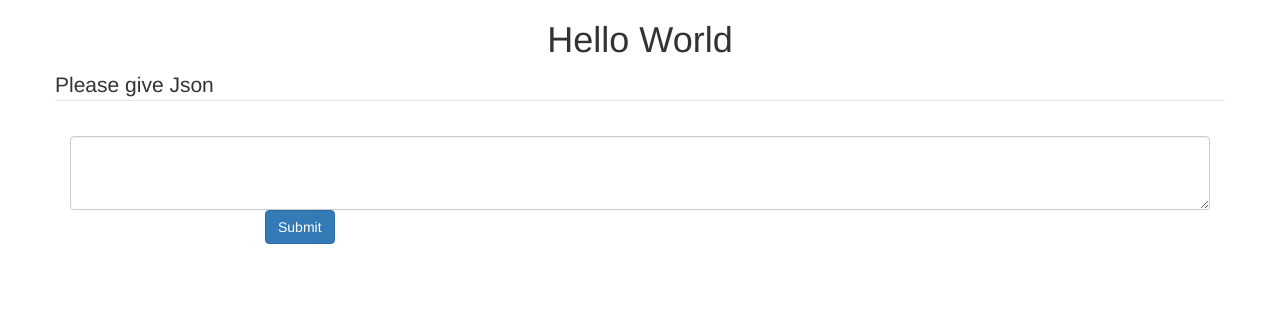
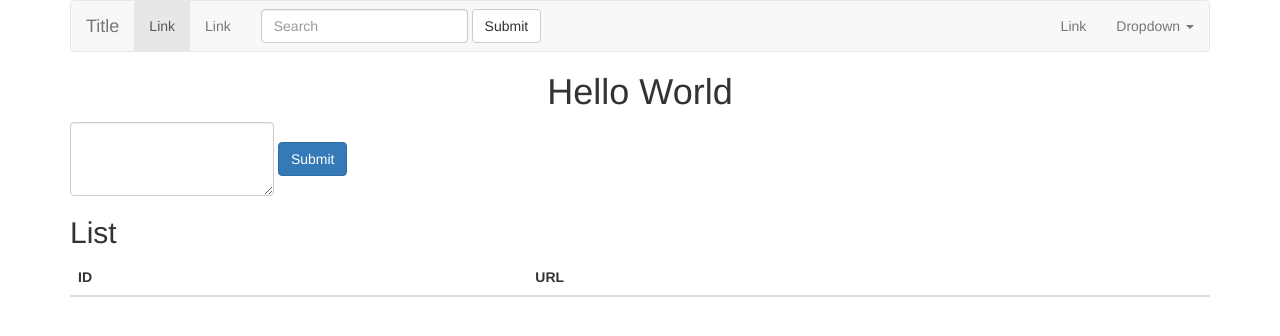
Before and after one commit to pellok/project, a Python web app: template project/modules/admin/templates/home.mako in a window 1280 px wide. Shown: the top 336 px of the page. Run offline with Mako, Linux system fonts and the light colour scheme; the template is opened without the code that fills it, so the values that code supplies are empty; some libraries are stand-ins or nearby versions.

Commit message:
First Page and save data to DB

```diff
--- a/project/models/models.py
+++ b/project/models/MyModel.py
@@ -9,7 +9,7 @@ Base = declarative_base()
 class MyModel(Base):
     __tablename__ = 't_json'
     id = Column(Integer, primary_key=True)
-    name = Column(Text)
-    value = Column(Integer)
+    value = Column(Text)
+    status = Column(Integer)
 
-Index('my_index', MyModel.name, unique=True, mysql_length=255)
+Index('my_index')
--- a/project/modules/admin/__init__.py
+++ b/project/modules/admin/__init__.py
@@ -5,7 +5,7 @@ from . import views
 def includeme(config):
     config.add_route('admin.home', '/')
     config.add_route('admin.createJson', '/createJson')
-    config.add_route('admin.getjson', '/json/{id}')
+    config.add_route('admin.getjson', '/{id}')
 
     config.add_view(
         views.AdminViews, attr='home',
@@ -16,9 +16,11 @@ def includeme(config):
     config.add_view(
         views.AdminViews, attr='createJson',
         route_name='admin.createJson',
+        renderer='templates/home.mako',
     )
 
     config.add_view(
         views.AdminViews, attr='getjson',
         route_name='admin.getjson',
+        renderer='json'
     )
--- a/project/modules/admin/templates/home.mako
+++ b/project/modules/admin/templates/home.mako
@@ -5,9 +5,9 @@
     <meta charset="utf-8">
     <meta http-equiv="X-UA-Compatible" content="IE=edge">
     <meta name="viewport" content="width=device-width, initial-scale=1">
-    <title>Json Tools</title>
+    <title>${ title }</title>
     <!-- Bootstrap CSS -->
-    <link href="//netdna.bootstrapcdn.com/bootstrap/3.2.0/css/bootstrap.min.css" rel="stylesheet">
+    <link href="https://netdna.bootstrapcdn.com/bootstrap/3.2.0/css/bootstrap.min.css" rel="stylesheet">
     <!-- HTML5 Shim and Respond.js IE8 support of HTML5 elements and media queries -->
     <!-- WARNING: Respond.js doesn't work if you view the page via file:// -->
     <!--[if lt IE 9]>
@@ -18,23 +18,78 @@
 
 <body>
     <div class="container">
+        <nav class="navbar navbar-default" role="navigation">
+            <!-- Brand and toggle get grouped for better mobile display -->
+            <div class="navbar-header">
+                <button type="button" class="navbar-toggle" data-toggle="collapse" data-target=".navbar-ex1-collapse">
+                    <span class="sr-only">Toggle navigation</span>
+                    <span class="icon-bar"></span>
+                    <span class="icon-bar"></span>
+                    <span class="icon-bar"></span>
+                </button>
+                <a class="navbar-brand" href="#">Title</a>
+            </div>
+            <!-- Collect the nav links, forms, and other content for toggling -->
+            <div class="collapse navbar-collapse navbar-ex1-collapse">
+                <ul class="nav navbar-nav">
+                    <li class="active"><a href="#">Link</a></li>
+                    <li><a href="#">Link</a></li>
+                </ul>
+                <form class="navbar-form navbar-left" role="search">
+                    <div class="form-group">
+                        <input type="text" class="form-control" placeholder="Search">
+                    </div>
+                    <button type="submit" class="btn btn-default">Submit</button>
+                </form>
+                <ul class="nav navbar-nav navbar-right">
+                    <li><a href="#">Link</a></li>
+                    <li class="dropdown">
+                        <a href="#" class="dropdown-toggle" data-toggle="dropdown">Dropdown <b class="caret"></b></a>
+                        <ul class="dropdown-menu">
+                            <li><a href="#">Action</a></li>
+                            <li><a href="#">Another action</a></li>
+                            <li><a href="#">Something else here</a></li>
+                            <li><a href="#">Separated link</a></li>
+                        </ul>
+                    </li>
+                </ul>
+            </div>
+            <!-- /.navbar-collapse -->
+        </nav>
         <h1 class="text-center">Hello World</h1>
-        <form action="/createJson" method="POST" class="form-horizontal" role="form">
+        <form action="/createJson" method="POST" class="form-inline" role="form">
             <div class="form-group">
-                <legend>Please give Json</legend>
+                <label class="sr-only" for="">SetJson</label>
+                <textarea name="value" id="inputValue" class="form-control" rows="3" required="required"></textarea>
             </div>
-            <textarea name="jsonStr" id="inputJsonStr" class="form-control" rows="3" required="required"></textarea>
-            <div class="form-group">
-                <div class="col-sm-10 col-sm-offset-2">
-                    <button type="submit" class="btn btn-primary">Submit</button>
-                </div>
-            </div>
+            <button type="submit" class="btn btn-primary">Submit</button>
         </form>
+        <h2>List</h2>
+        <table class="table table-striped table-hover">
+            <thead>
+                <tr>
+                    <th>ID</th>
+                    <th>URL</th>
+                </tr>
+            </thead>
+            <tbody>
+                % for list in lists:
+                <tr>
+                    <td>
+                        <p>${ list['id'] }</p>
+                    </td>
+                    <td>
+                        <p>${ list['value'] }</p>
+                    </td>
+                </tr>
+                % endfor
+            </tbody>
+        </table>
     </div>
     <!-- jQuery -->
-    <script src="//code.jquery.com/jquery.js"></script>
+    <script src="https://code.jquery.com/jquery.js"></script>
     <!-- Bootstrap JavaScript -->
-    <script src="//netdna.bootstrapcdn.com/bootstrap/3.2.0/js/bootstrap.min.js"></script>
+    <script src="https://netdna.bootstrapcdn.com/bootstrap/3.2.0/js/bootstrap.min.js"></script>
 </body>
 
 </html>
--- a/project/request.py
+++ b/project/request.py
@@ -2,13 +2,10 @@ from __future__ import unicode_literals
 from pyramid.decorator import reify
 from pyramid.request import Request
 
-
 class WebRequest(Request):
-
     @reify
     def db_session(self):
         """Session object for database operations
-
         """
         settings = self.registry.settings
         return settings['session']
```
Also changed, not shown: project/models/myModelProvider.py (+13 -5 lines), project/modules/admin/views.py (+35 -15 lines), project/scripts/initializedb.py (+5 -6 lines), 1 other file.
